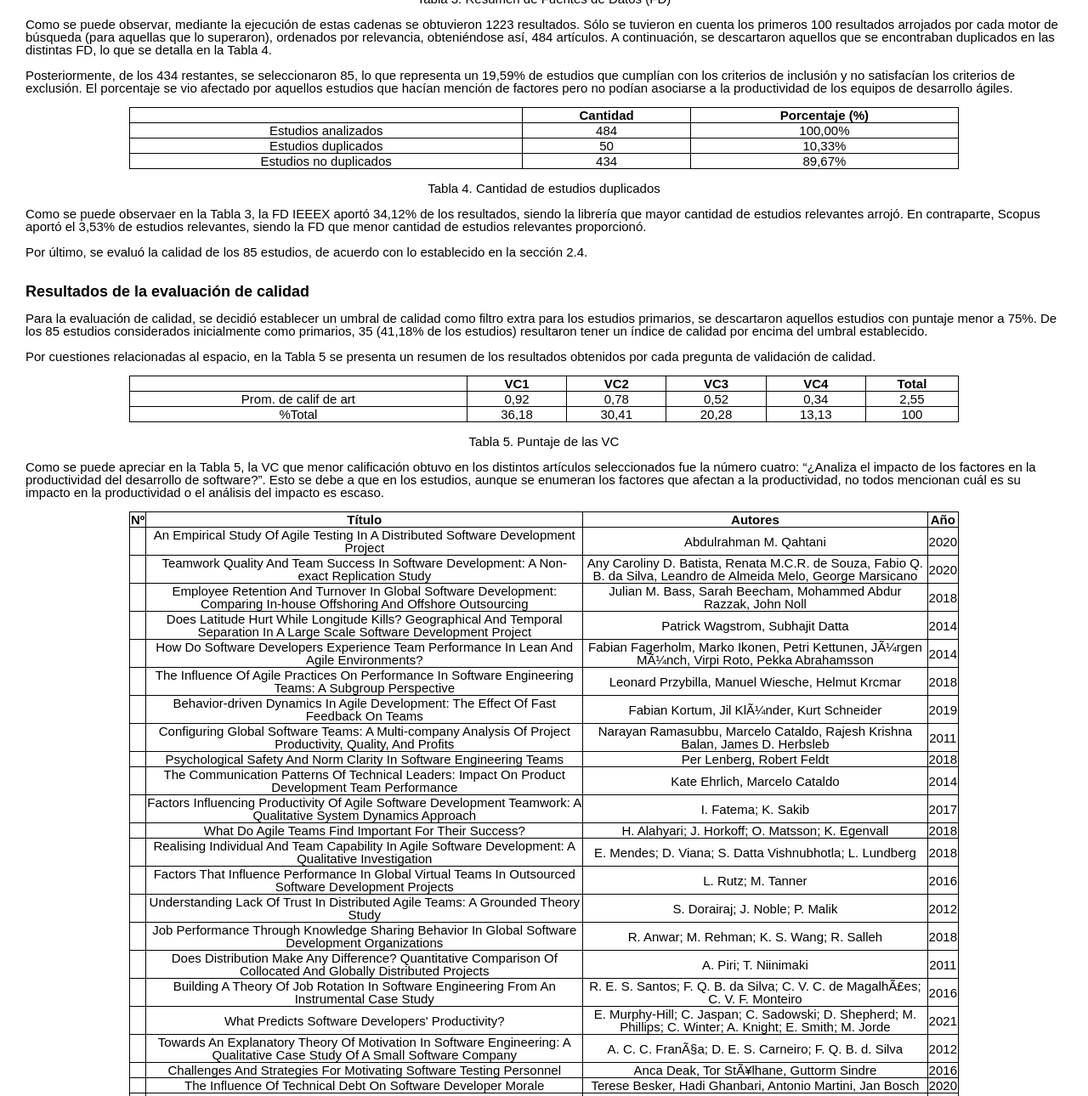
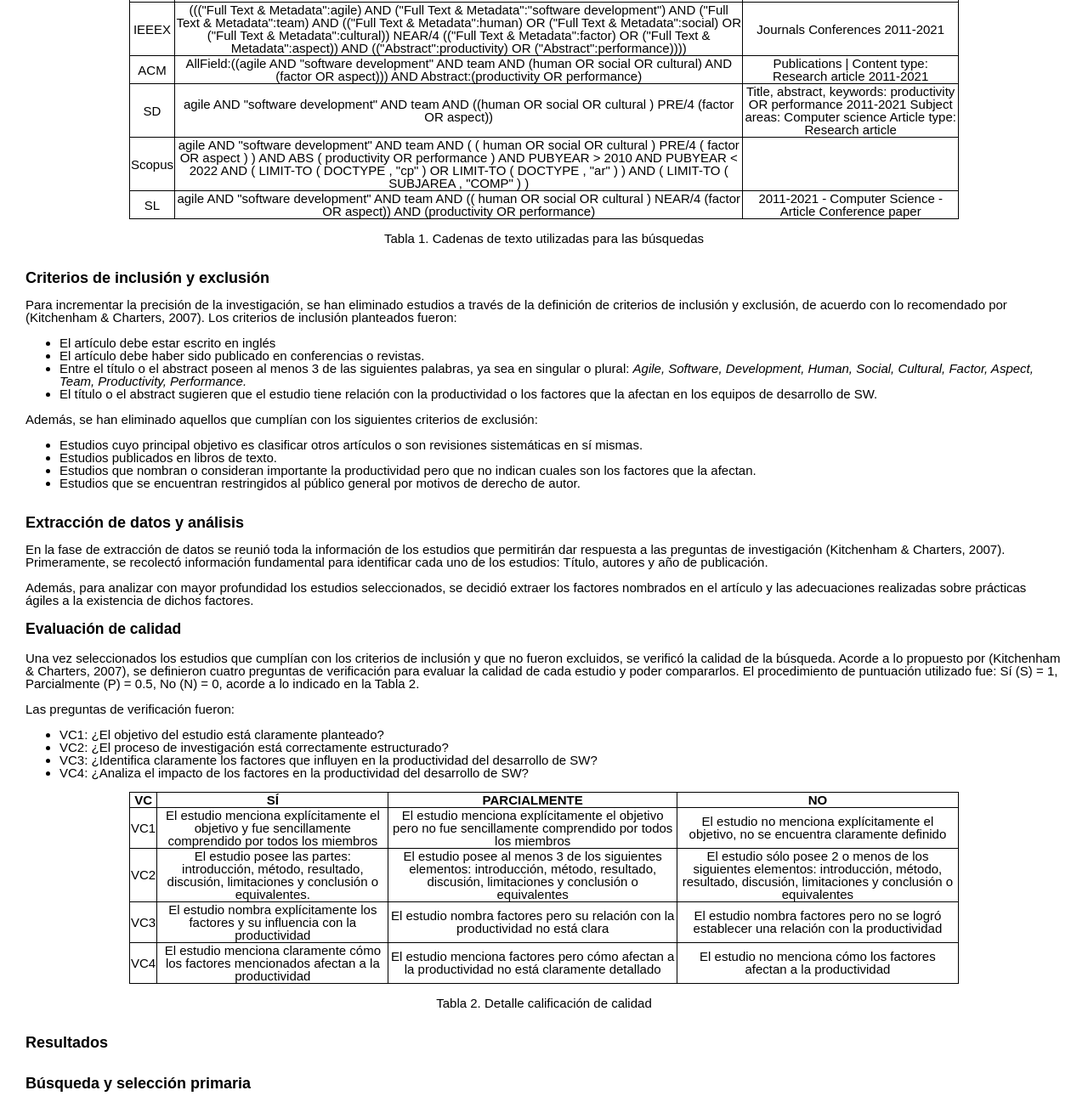
Before and after one commit to pabeli/revista-rectorado, a plain HTML site: page index.html in a window 1280 px wide. Shown: the part 385-1675 px from the top of the page at 85% size. Drawn offline with nearby package versions, Linux system fonts and the light colour scheme; a web font is replaced by a local one.

Commit message:
agregando contenido

```diff
--- a/index.html
+++ b/index.html
@@ -12,8 +12,148 @@
     <header>
         <h1 class="article-title">Equipos de Desarrollo de Software: Factores que influyen en su Productividad</h1>
     </header>
-    <h1>Resultados</h1>
-    <h2>Búsqueda y selección primaria</h2>
+    <div>
+        <h1>Método</h1>
+        <h2>Fuentes de datos y consulta</h2>
+    </div>
+    <div>
+        <p>Las fuentes de datos consultadas en este trabajo, son las siguientes: (Nombre [Acrónimo]): </p>
+        <ul>
+            <li>IEEEXplore [IEEEX]</li>
+            <li>SpringerLink [SL]</li>
+            <li>Science Direct [SD] </li>
+            <li>ACM Digital Library [ACM]</li>
+            <li>Scopus [Scopus]</li>
+        </ul>
+        <p>Dado que cada una de estas librerías digitales poseen su propia sintaxis, ha sido necesario realizar una adaptación de la cadena de búsqueda utilizada en cada fuente de datos (Tabla 1). Además, a fin de reducir la cantidad de resultados obtenidos en algunos motores, se añadieron filtros relacionados a las fechas de publicación y tipo de estudio (artículo científico, publicaciones en revista, etc.).</p>
+    </div>
+    <div class="table">
+
+        <table>
+            <tr>
+              <th>Fuente</th>
+              <th>Consulta utilizada</th>
+              <th>Filtros</th>
+            </tr>
+            <tr>
+              <td>IEEEX</td>
+              <td>((("Full Text & Metadata":agile) AND ("Full Text & Metadata":"software development") AND ("Full Text & Metadata":team) AND (("Full Text & Metadata":human) OR ("Full Text & Metadata":social) OR ("Full Text & Metadata":cultural)) NEAR/4 (("Full Text & Metadata":factor) OR ("Full Text & Metadata":aspect)) AND (("Abstract":productivity) OR ("Abstract":performance))))</td>
+              <td>Journals
+                Conferences
+                2011-2021
+                </td>
+            </tr>
+            <tr>
+              <td>ACM</td>
+              <td>AllField:((agile AND "software development" AND team AND (human OR social OR cultural) AND (factor OR aspect))) AND Abstract:(productivity OR performance)</td>
+              <td>Publications | Content type: Research article 2011-2021</td>
+            </tr>
+            <tr>
+                <td>SD</td>
+                <td>agile AND "software development"  AND team AND ((human OR social OR cultural ) PRE/4 (factor OR aspect))</td>
+                <td>Title, abstract, keywords: productivity  OR  performance
+                    2011-2021
+                    Subject areas: Computer science
+                    Article type: Research article
+                    </td>
+            </tr>
+            <tr>
+                <td>Scopus</td>
+                <td>agile  AND  "software development"  AND  team  AND  ( ( human  OR  social  OR  cultural )  PRE/4  ( factor  OR  aspect ) )  AND  ABS ( productivity  OR  performance )  AND  PUBYEAR  >  2010  AND  PUBYEAR  <  2022  AND  ( LIMIT-TO ( DOCTYPE ,  "cp" )  OR  LIMIT-TO ( DOCTYPE ,  "ar" ) )  AND  ( LIMIT-TO ( SUBJAREA ,  "COMP" ) )</td>
+                <td></td>
+            </tr>
+            <tr>
+                <td>SL</td>
+                <td>agile AND "software development" AND team AND (( human OR social OR  cultural ) NEAR/4 (factor OR aspect)) AND (productivity OR performance)</td>
+                <td>2011-2021 - Computer Science -
+                    Article
+                    Conference paper</td>
+            </tr>
+          </table>
+          <p class="table-name">Tabla 1. Cadenas de texto utilizadas para las búsquedas</p>
+        </div>
+    </div>
+    <div>
+        <h2>Criterios de inclusión y exclusión</h2>
+    </div>
+    <div>
+        <p>Para incrementar la precisión de la investigación, se han eliminado estudios a través de la definición de criterios de inclusión y exclusión, de acuerdo con lo recomendado por (Kitchenham & Charters, 2007). Los criterios de inclusión planteados fueron:</p>
+        <ul>
+            <li>El artículo debe estar escrito en inglés</li>
+            <li>El artículo debe haber sido publicado en conferencias o revistas.</li>
+            <li>Entre el título o el abstract poseen al menos 3 de las siguientes palabras, ya sea en singular o plural: <i>Agile, Software, Development, Human, Social, Cultural, Factor, Aspect, Team, Productivity, Performance.</i></li>
+            <li>El título o el abstract sugieren que el estudio tiene relación con la productividad o los factores que la afectan en los equipos de desarrollo de SW.</li>
+        </ul>
+    </div>
+    <div>
+        <p>Además, se han eliminado aquellos que cumplían con los siguientes criterios de exclusión:</p>
+        <ul>
+            <li>Estudios cuyo principal objetivo es clasificar otros artículos o son revisiones sistemáticas en sí mismas.</li>
+            <li>Estudios publicados en libros de texto.</li>
+            <li>Estudios que nombran o consideran importante la productividad pero que no indican cuales son los factores que la afectan.</li>
+            <li>Estudios que se encuentran restringidos al público general por motivos de derecho de autor. </li>
+        </ul>
+    </div>
+    <div>
+        <h2>Extracción de datos y análisis</h2>
+    </div>
+    <div>
+        <p>En la fase de extracción de datos se reunió toda la información de los estudios que permitirán dar respuesta a las preguntas de investigación (Kitchenham & Charters, 2007). Primeramente, se recolectó información fundamental para identificar cada uno de los estudios: Título, autores y año de publicación.</p>
+        <p>Además, para analizar con mayor profundidad los estudios seleccionados, se decidió extraer los factores nombrados en el artículo y las adecuaciones realizadas sobre prácticas ágiles a la existencia de dichos factores.</p>
+    </div>
+    <div>
+        <h3>Evaluación de calidad</h3>
+        <p>Una vez seleccionados los estudios que cumplían con los criterios de inclusión y que no fueron excluidos, se verificó la calidad de la búsqueda. Acorde a lo propuesto por (Kitchenham & Charters, 2007), se definieron cuatro preguntas de verificación para evaluar la calidad de cada estudio y poder compararlos. El procedimiento de puntuación utilizado fue: Sí (S) = 1, Parcialmente (P) = 0.5, No (N) = 0, acorde a lo indicado en la Tabla 2. </p>
+        <p>Las preguntas de verificación fueron:</p>
+    </div>
+    <div>
+        <ul>
+            <li>VC1: ¿El objetivo del estudio está claramente planteado?</li>
+            <li>VC2: ¿El proceso de investigación está correctamente estructurado?</li>
+            <li>VC3: ¿Identifica claramente los factores que influyen en la productividad del desarrollo de SW?</li>
+            <li>VC4: ¿Analiza el impacto de los factores en la productividad del desarrollo de SW?</li>
+        </ul>
+    </div>
+    <div class="table">
+        <table>
+            <tr>
+                <th>VC</th>
+                <th>SÍ</th>
+                <th>PARCIALMENTE</th>
+                <th>NO</th>
+            </tr>
+            <tr>
+                <td>VC1</td>
+                <td>El estudio menciona explícitamente el objetivo y fue sencillamente comprendido por todos los miembros</td>
+                <td>El estudio menciona explícitamente el objetivo pero no fue sencillamente comprendido por todos los miembros</td>
+                <td>El estudio no menciona explícitamente el objetivo, no se encuentra claramente definido</td>
+            </tr>
+            <tr>
+                <td>VC2</td>
+                <td>El estudio posee las partes: introducción, método, resultado, discusión, limitaciones y conclusión o equivalentes.</td>
+                <td>El estudio posee al menos 3 de los siguientes elementos: introducción, método, resultado, discusión, limitaciones y conclusión o equivalentes</td>
+                <td>El estudio sólo posee 2 o menos de los siguientes elementos: introducción, método, resultado, discusión, limitaciones y conclusión o equivalentes</td>
+            </tr>
+            <tr>
+                <td>VC3</td>
+                <td>El estudio nombra explícitamente los factores y su influencia con la productividad</td>
+                <td>El estudio nombra factores pero su relación con la productividad no está clara</td>
+                <td>El estudio nombra factores pero no se logró establecer una relación con la productividad</td>
+            </tr>
+            <tr>
+                <td>VC4</td>
+                <td>El estudio menciona claramente cómo los factores mencionados afectan a la productividad</td>
+                <td>El estudio menciona factores pero cómo afectan a la productividad no está claramente detallado</td>
+                <td>El estudio no menciona cómo los factores afectan a la productividad</td>
+            </tr>
+        </table>
+        <p class="table-name">Tabla 2. Detalle calificación de calidad</p>
+    </div>
+    <div>
+        <h1>Resultados</h1>
+        <h2>Búsqueda y selección primaria</h2>
+    </div>
+
     <div>
         <div>
             <p>Al ejecutar la búsqueda en cada fuente de datos (FD) con la cadena de búsqueda correspondiente adaptada a la sintaxis de cada motor, se obtuvieron los resultados resumidos en Tabla 3. </p>
@@ -380,61 +520,3 @@
 
 </body>
 </html>
-
-
-
-        <!--
-        <h2>2. Método</h2>
-        <h3>2.2. Fuentes de datos y consulta</h3>
-        <p>Las fuentes de datos consultadas en este trabajo, son las siguientes: (Nombre [Acrónimo]): </p>
-        <ul>
-            <li>IEEEXplore [IEEEX]</li>
-            <li>SpringerLink [SL]</li>
-            <li>Science Direct [SD] </li>
-            <li>ACM Digital Library [ACM]</li>
-            <li>Scopus [Scopus]</li>
-        </ul>
-        <p>Dado que cada una de estas librerías digitales poseen su propia sintaxis, ha sido necesario realizar una adaptación de la cadena de búsqueda utilizada en cada fuente de datos (Tabla 1). Además, a fin de reducir la cantidad de resultados obtenidos en algunos motores, se añadieron filtros relacionados a las fechas de publicación y tipo de estudio (artículo científico, publicaciones en revista, etc.).</p>
-        <p>Tabla 1. Cadenas de texto utilizadas para las búsquedas</p>
-        <table>
-            <tr>
-              <th>Fuente</th>
-              <th>Consulta utilizada</th>
-              <th>Filtros</th>
-            </tr>
-            <tr>
-              <td>IEEEX</td>
-              <td>((("Full Text & Metadata":agile) AND ("Full Text & Metadata":"software development") AND ("Full Text & Metadata":team) AND (("Full Text & Metadata":human) OR ("Full Text & Metadata":social) OR ("Full Text & Metadata":cultural)) NEAR/4 (("Full Text & Metadata":factor) OR ("Full Text & Metadata":aspect)) AND (("Abstract":productivity) OR ("Abstract":performance))))</td>
-              <td>Journals
-                Conferences
-                2011-2021
-                </td>
-            </tr>
-            <tr>
-              <td>ACM</td>
-              <td>AllField:((agile AND "software development" AND team AND (human OR social OR cultural) AND (factor OR aspect))) AND Abstract:(productivity OR performance)</td>
-              <td>Publications | Content type: Research article 2011-2021</td>
-            </tr>
-            <tr>
-                <td>SD</td>
-                <td>agile AND "software development"  AND team AND ((human OR social OR cultural ) PRE/4 (factor OR aspect))</td>
-                <td>Title, abstract, keywords: productivity  OR  performance
-                    2011-2021
-                    Subject areas: Computer science
-                    Article type: Research article
-                    </td>
-            </tr>
-            <tr>
-                <td>Scopus</td>
-                <td>agile  AND  "software development"  AND  team  AND  ( ( human  OR  social  OR  cultural )  PRE/4  ( factor  OR  aspect ) )  AND  ABS ( productivity  OR  performance )  AND  PUBYEAR  >  2010  AND  PUBYEAR  <  2022  AND  ( LIMIT-TO ( DOCTYPE ,  "cp" )  OR  LIMIT-TO ( DOCTYPE ,  "ar" ) )  AND  ( LIMIT-TO ( SUBJAREA ,  "COMP" ) )</td>
-                <td></td>
-            </tr>
-            <tr>
-                <td>SL</td>
-                <td>agile AND "software development" AND team AND (( human OR social OR  cultural ) NEAR/4 (factor OR aspect)) AND (productivity OR performance)</td>
-                <td>2011-2021 - Computer Science -
-                    Article
-                    Conference paper</td>
-            </tr>
-          </table>
-          -->
```
